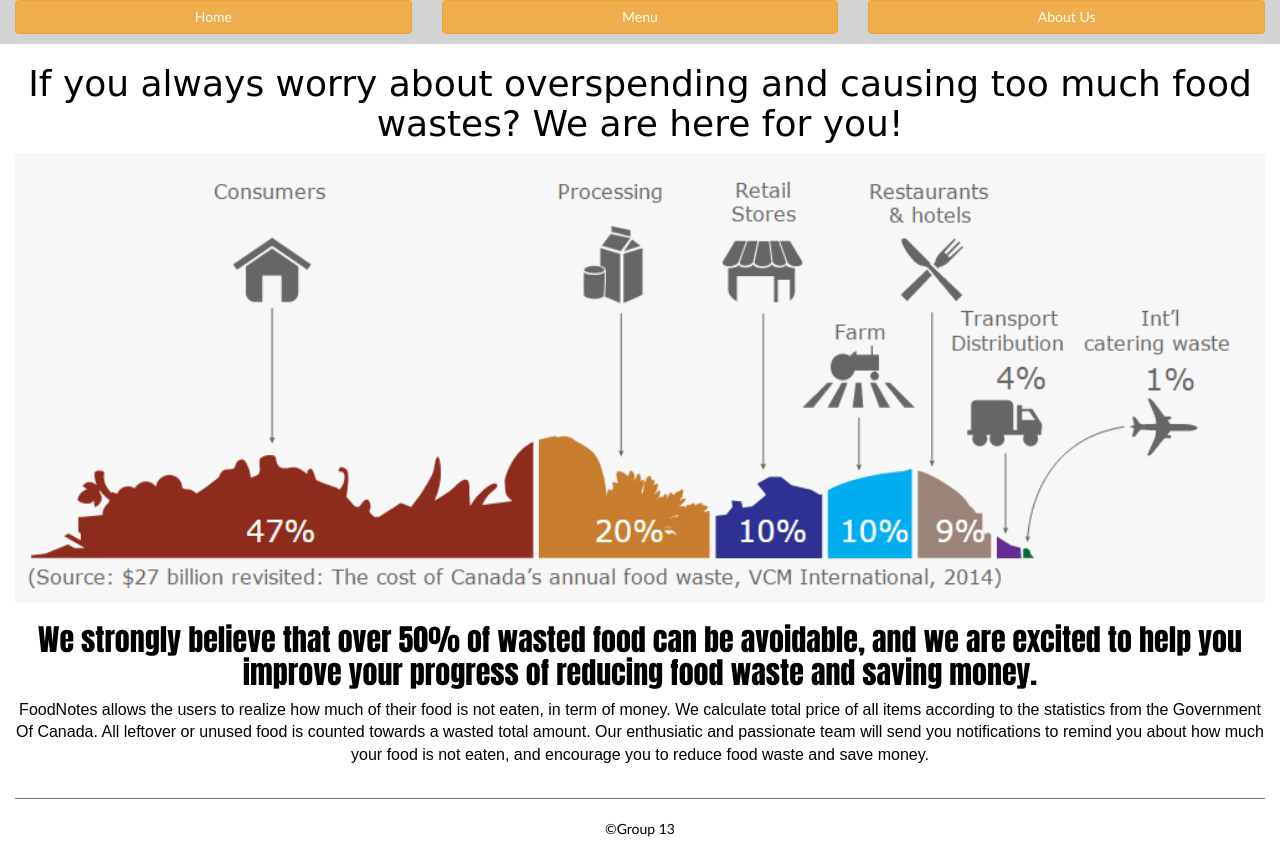
After one commit to cjchiang/FoodNotes, a PHP site: page /aboutUs.php in a window 1280 px wide. The commit adds this page. Run offline with PHP 8.4, Linux system fonts and the light colour scheme.

Commit message:
added About us and do bootstrap related apps apage

```diff
--- /dev/null
+++ b/aboutUs.php
@@ -0,0 +1,15 @@
+<?php include("include/header.php"); ?>
+
+
+<div class="container-fluid" align="center" style="font-size: 16px; margin: auto; text-align:justify-all">
+    <!--<div class="col-xs-12"> -->
+    <header>
+    <h1 style="font-family: cursive">If you always worry about overspending and causing too much food wastes? We are here for you!</h1>
+    <img src="images/foodwastesources.PNG"/ style="width: 100%">
+    <h2 style="font-family: impact">We strongly believe that over 50% of wasted food can be avoidable, and we are excited to help you improve your progress of reducing food waste and saving money.</h2>
+    <p style="font-family: Arial">FoodNotes allows the users to realize how much of their food is not eaten, in term of money. We calculate total price of all items according to the statistics from the Government Of Canada. All leftover or unused food is counted towards a wasted total amount. Our enthusiatic and passionate team will send you notifications to remind you about how much your food is not eaten, and encourage you to reduce food waste and save money.</p>
+    </header>
+    <!--</div> -->
+</div>
+
+<?php include("include/footer.php"); ?>
```
Also changed, not shown: RelatedApps.php (+9 -5 lines).
